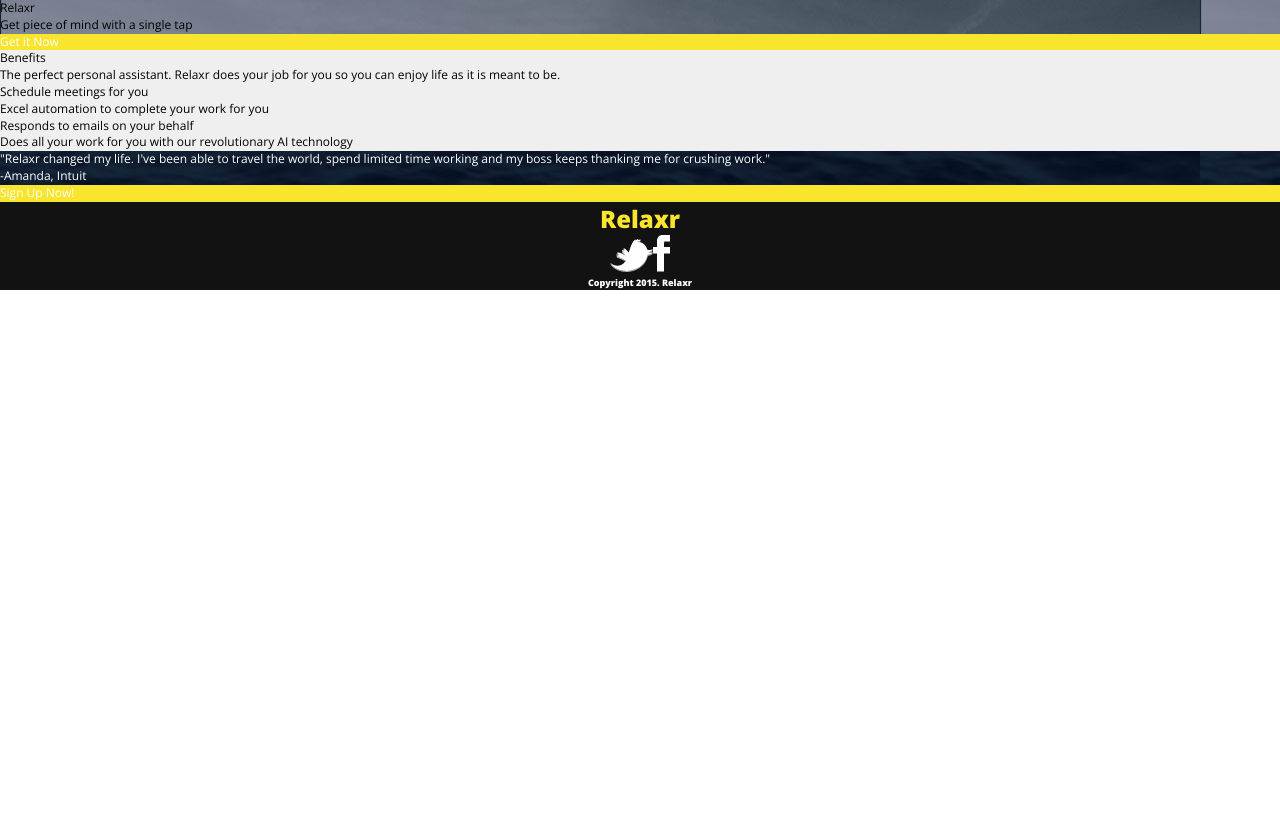
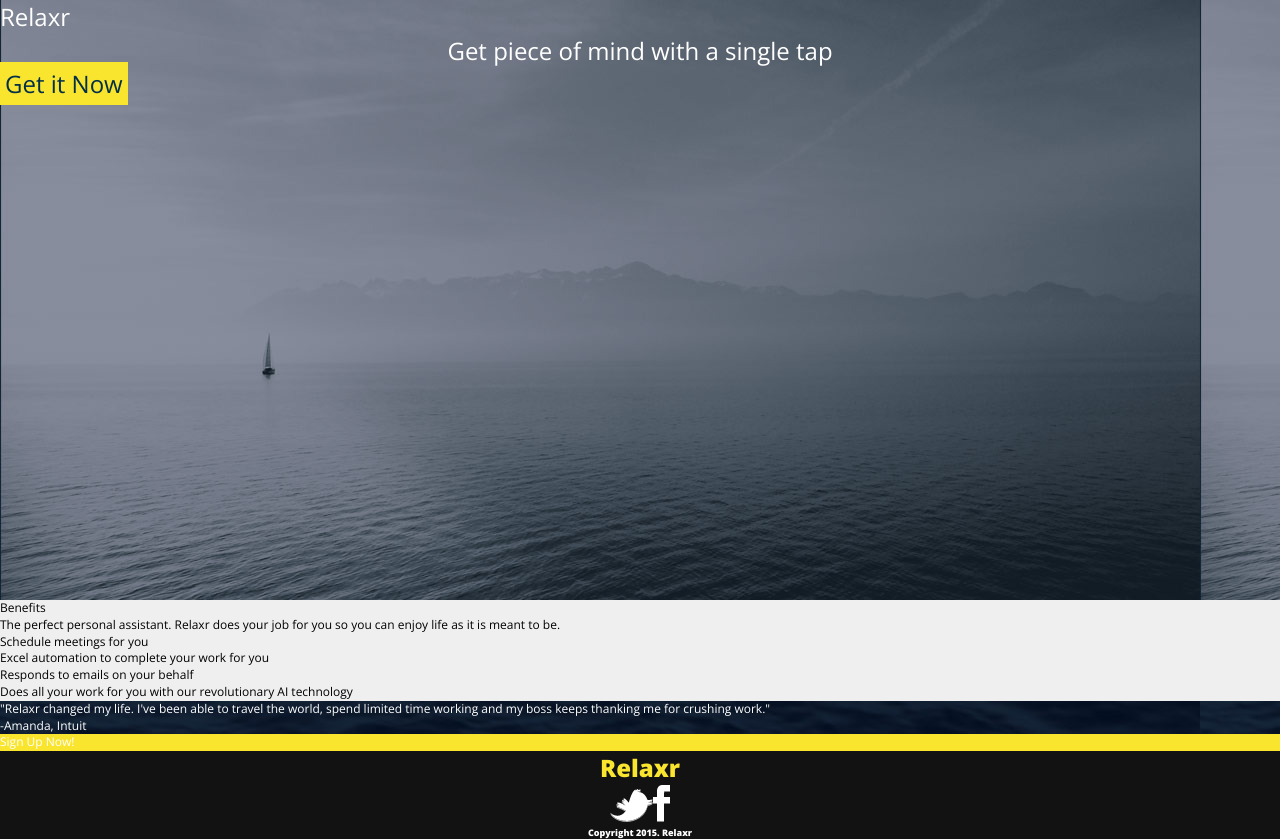
Before and after one commit to Jserapio1215/homework-landingpage, a plain HTML site: page index.html in a window 1280 px wide. Before the commit the page ends 800 px from the top, so only its background shows below. Drawn offline with nearby package versions, Linux system fonts and the light colour scheme.

Commit message:
3/5 changes

```diff
--- a/css/style.css
+++ b/css/style.css
@@ -50,7 +50,7 @@ body {
      font-size: 12px;
      line-height: 1.4;
      font-family: 'Open Sans', sans-serif;
-           background-size: cover;
+      background-size: cover;
 }
 
 
@@ -64,9 +64,27 @@ body {
   margin: auto;
   height: 500px;
  }
+ .header h2 {
+  text-align: center;
+ }
+ .header a {
+  text-align: center;
+  width: 100px;
+  color: #033048;
+  text-decoration: none;
+  border: 5px solid #f9e42e;
+  background-color: #f9e42e;
+  font-style:
+  }
 
 header {
-  background: url(../images/header_bg.jpg)
+  background: url(../images/header_bg.jpg);
+  color: #ffffff;
+  font-size: 24px;
+  height: 600px;
+}
+header h3 {
+  clear: both;
 }
 
 .benefits {
@@ -80,6 +98,7 @@ blockquote {
 h3 {
   background-color: #f9e42e;
   color: #ffffff;
+
 }
 footer {
   background-color: #121212;
--- a/index.html
+++ b/index.html
@@ -10,15 +10,15 @@
 		<!-- external CSS link -->
 		<link rel="stylesheet" href="css/reset.css">
 		<link rel="stylesheet" href="css/style.css">
-		<link href='https://fonts.googleapis.com/css?family=Open+Sans:600,300,300italic,800' rel='stylesheet' type='text/css'>
+		<link href='https://fonts.googleapis.com/css?family=Open+Sans:300,600,300italic,800' rel='stylesheet' type='text/css'>
 
 	</head>
 	<body>
 		<div id="container">
-			<header>
+			<header class="header">
 				<h1>Relaxr</h1>
 				<h2>Get piece of mind with a single tap</h2>
-				<h3>Get it Now</h3>
+				<a href="Linktowhere">Get it Now</a>
 			</header>
 
 			<div class="benefits">
@@ -32,7 +32,7 @@
 				</ul>
 			</div>
 
-			<div>
+			<div class="block">
 			<blockquote>
 				<p>"Relaxr changed my life. I've been able to travel the world, spend limited time working and my boss keeps thanking me for crushing work."</p>
 				<h2><span>-</span>Amanda, Intuit</h2>
```
